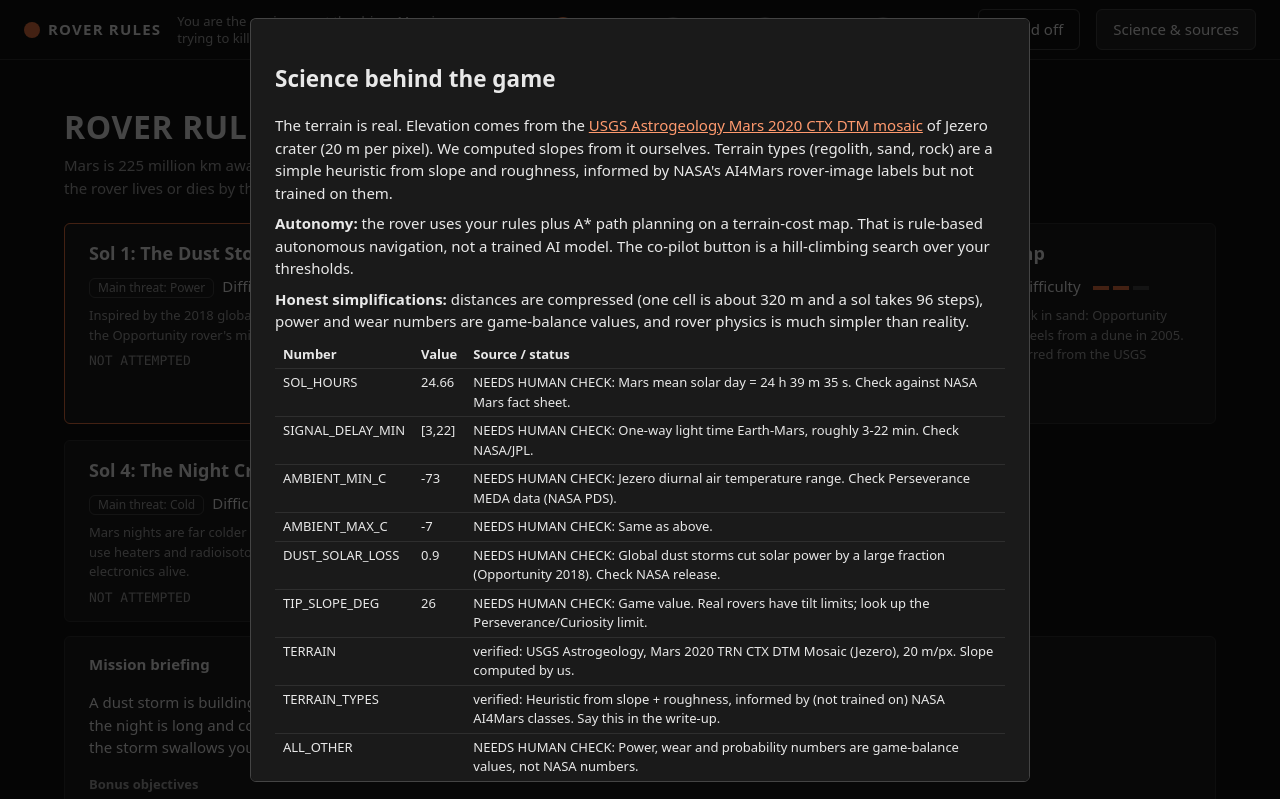
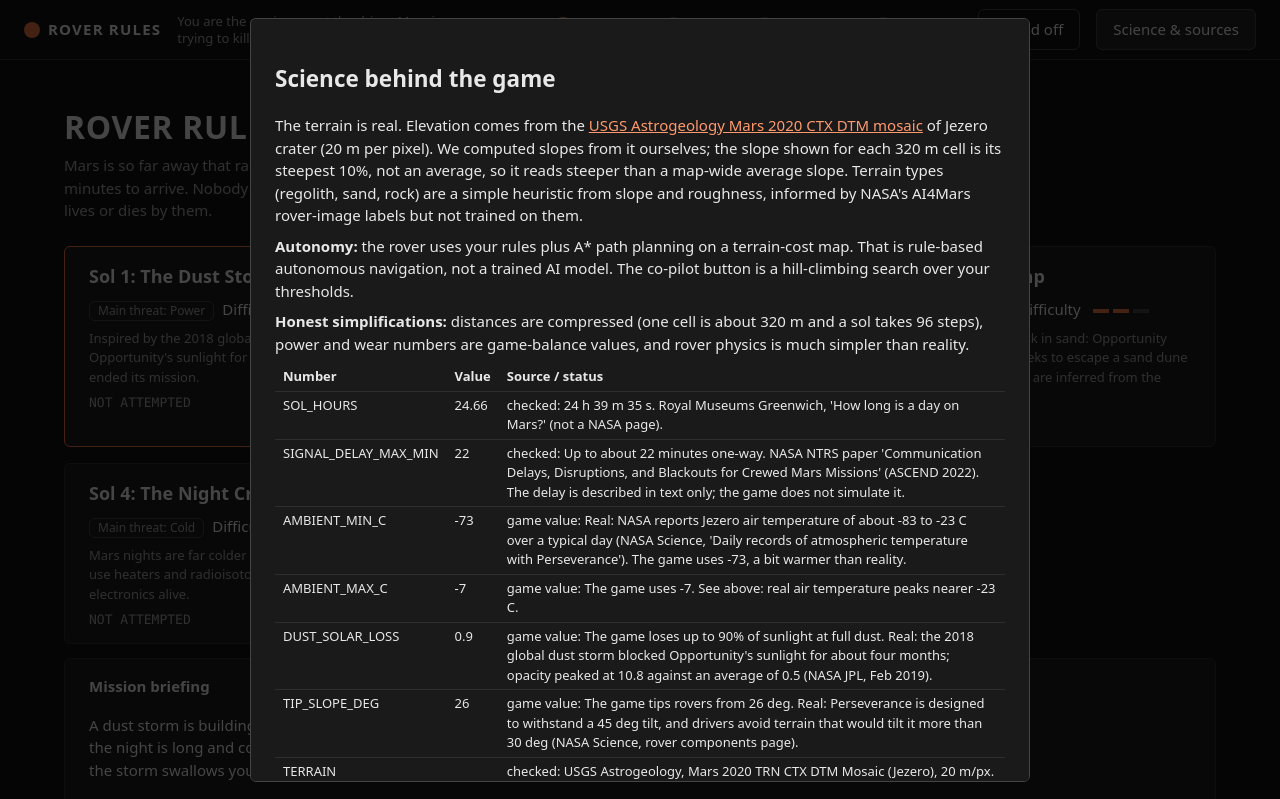
Before and after one commit to kak0yt0-che1/rover, a plain HTML site: page rover/index.html in a window 1280 px wide. Both pictures are taken after a click on the button "Science & sources". Shown: the top 799 px of the page. Drawn offline with Linux system fonts and the light colour scheme.

Commit message:
Merge sourced numbers, tune.js fix and test loader from rover-fixed.zip
Co-Authored-By: Claude Sonnet 5.5 <noreply@anthropic.com>

```diff
--- a/rover/src/config.js
+++ b/rover/src/config.js
@@ -1,5 +1,5 @@
 // All game numbers live here, each with a source note.
-// verified:false = still needs a human to check it against a NASA source (do NOT trust AI-recalled numbers).
+// Every entry in SOURCES says whether it was checked against a cited page or is a game value.
 (function () {
   const MR = (globalThis.MR = globalThis.MR || {});
 
@@ -36,19 +36,21 @@
     // budget
     BUDGET_MASS: 78,
     BUDGET_COST: 115,
-    SIGNAL_DELAY_MIN: [3, 22],    // one-way Earth-Mars, minutes (display only)
+    SIGNAL_DELAY_MAX_MIN: 22,     // one-way Earth-Mars, longest delay in minutes (shown in text only, NOT simulated)
   };
 
+  // verified:true  = we opened the cited page and the number matches.
+  // kind:"game"    = a game-balance value; the note says what the real world looks like for comparison.
   const SOURCES = {
-    SOL_HOURS: { verified: false, note: "Mars mean solar day = 24 h 39 m 35 s. Check against NASA Mars fact sheet." },
-    SIGNAL_DELAY_MIN: { verified: false, note: "One-way light time Earth-Mars, roughly 3-22 min. Check NASA/JPL." },
-    AMBIENT_MIN_C: { verified: false, note: "Jezero diurnal air temperature range. Check Perseverance MEDA data (NASA PDS)." },
-    AMBIENT_MAX_C: { verified: false, note: "Same as above." },
-    DUST_SOLAR_LOSS: { verified: false, note: "Global dust storms cut solar power by a large fraction (Opportunity 2018). Check NASA release." },
-    TIP_SLOPE_DEG: { verified: false, note: "Game value. Real rovers have tilt limits; look up the Perseverance/Curiosity limit." },
-    TERRAIN: { verified: true, note: "USGS Astrogeology, Mars 2020 TRN CTX DTM Mosaic (Jezero), 20 m/px. Slope computed by us." },
+    SOL_HOURS: { verified: true, note: "24 h 39 m 35 s. Royal Museums Greenwich, 'How long is a day on Mars?' (not a NASA page)." },
+    SIGNAL_DELAY_MAX_MIN: { verified: true, note: "Up to about 22 minutes one-way. NASA NTRS paper 'Communication Delays, Disruptions, and Blackouts for Crewed Mars Missions' (ASCEND 2022). The delay is described in text only; the game does not simulate it." },
+    AMBIENT_MIN_C: { kind: "game", note: "Real: NASA reports Jezero air temperature of about -83 to -23 C over a typical day (NASA Science, 'Daily records of atmospheric temperature with Perseverance'). The game uses -73, a bit warmer than reality." },
+    AMBIENT_MAX_C: { kind: "game", note: "The game uses -7. See above: real air temperature peaks nearer -23 C." },
+    DUST_SOLAR_LOSS: { kind: "game", note: "The game loses up to 90% of sunlight at full dust. Real: the 2018 global dust storm blocked Opportunity's sunlight for about four months; opacity peaked at 10.8 against an average of 0.5 (NASA JPL, Feb 2019)." },
+    TIP_SLOPE_DEG: { kind: "game", note: "The game tips rovers from 26 deg. Real: Perseverance is designed to withstand a 45 deg tilt, and drivers avoid terrain that would tilt it more than 30 deg (NASA Science, rover components page)." },
+    TERRAIN: { verified: true, note: "USGS Astrogeology, Mars 2020 TRN CTX DTM Mosaic (Jezero), 20 m/px. Slope computed by us: each 320 m cell uses the steepest 10% of its 20 m slopes, not an average." },
     TERRAIN_TYPES: { verified: true, note: "Heuristic from slope + roughness, informed by (not trained on) NASA AI4Mars classes. Say this in the write-up." },
-    ALL_OTHER: { verified: false, note: "Power, wear and probability numbers are game-balance values, not NASA numbers." },
+    ALL_OTHER: { kind: "game", note: "Power, wear and probability numbers are game-balance values, not NASA numbers." },
   };
 
   MR.CONFIG = CONFIG;
--- a/rover/src/missions.js
+++ b/rover/src/missions.js
@@ -17,7 +17,7 @@
       eventPool: ["dust_gust", "cold_snap", "rock_strike"],
       // storm builds from about step 24 to 40, holds, then clears slowly
       dust: (t) => (t < 56 ? ramp(t, 24, 40, 0.05, 0.75) : ramp(t, 56, 84, 0.75, 0.1)),
-      real: "Inspired by the 2018 global dust storm that ended the Opportunity rover's mission.",
+      real: "Inspired by the 2018 global dust storm that blocked Opportunity's sunlight for about four months and ended its mission.",
     },
     climb: {
       id: "climb",
@@ -44,7 +44,7 @@
     seed: 3303, planWeight: 0.1, tipSlope: 26, eventCount: 2,
     eventPool: ["rock_strike", "dust_gust", "cold_snap"],
     dust: () => 0.05,
-    real: "Real rovers have been stuck in sand: Opportunity spent weeks freeing its wheels from a dune in 2005. Terrain types here are inferred from the USGS elevation model.",
+    real: "Real rovers have been stuck in sand: Opportunity needed more than five weeks to escape a sand dune in 2005. Terrain types here are inferred from the USGS elevation model.",
   };
   MR.MISSIONS.night = {
     id: "night",
--- a/rover/src/sim.js
+++ b/rover/src/sim.js
@@ -96,7 +96,7 @@
         case "send_data":
           extraW = C.SEND_POWER_W;
           if (S.storage <= 0) notes.push("Nothing to send.");
-          else { S.science += S.pending; notes.push(`Data sent: +${S.pending} science. Arrives in ~${C.SIGNAL_DELAY_MIN[0]}-${C.SIGNAL_DELAY_MIN[1]} min.`); S.pending = 0; S.storage = 0; }
+          else { S.science += S.pending; notes.push(`Data sent: +${S.pending} science.`); S.pending = 0; S.storage = 0; }
           break;
         case "slow_down": wantMove = 0.5; break;
         case "reroute":
--- a/rover/src/tune.js
+++ b/rover/src/tune.js
@@ -32,7 +32,10 @@
       const range = sd.max - sd.min;
       let v = term.value + (rng() - 0.5) * range * 0.4;
       v = Math.round(v / sd.step) * sd.step;
-      term.value = Math.min(sd.max, Math.max(sd.min, v));
+      v = Math.min(sd.max, Math.max(sd.min, v));
+      // never accept a threshold that makes the rule impossible (e.g. battery < 0), which would just disable it
+      if ((term.op === "<" && v <= sd.min) || (term.op === ">" && v >= sd.max)) continue;
+      term.value = v;
       const sc = meanScore(design, cand, mission, seeds, opts.elseAction);
       if (sc.score > cur.score) { best = cand; cur = sc; }
     }
--- a/rover/src/ui.js
+++ b/rover/src/ui.js
@@ -27,11 +27,11 @@
   const NAMES = ["Pebble", "Dusty", "Rusty", "Sol", "Ziggy", "Comet", "Biscuit", "Orbit", "Pixel", "Nova", "Tumble", "Echo"];
   const FACTS = [
     "A Martian day (a sol) lasts about 24 hours 39 minutes.",
-    "Radio signals need roughly 3 to 22 minutes to cross the gap between Earth and Mars, so rovers drive themselves.",
-    "The 2018 global dust storm blocked so much sunlight that it ended the Opportunity rover's mission.",
-    "Curiosity's aluminium wheels were damaged by sharp rocks early in its mission, which changed how it is driven.",
-    "Mars nights fall far below -70 °C. Real rovers keep their electronics warm with heaters.",
-    "Opportunity once spent weeks freeing its wheels from a sand dune.",
+    "Radio signals can take up to about 22 minutes to cross the gap between Earth and Mars, so rovers have to drive themselves.",
+    "The 2018 global dust storm blocked Opportunity's sunlight for about four months. The rover never answered again after June 2018.",
+    "Curiosity's wheels wore down on sharp rocks, so Perseverance got narrower, larger and thicker aluminium wheels.",
+    "Air temperature in Jezero crater can drop to about -83 °C. Real rovers need heat to keep their electronics alive.",
+    "In 2005 Opportunity needed more than five weeks of planning and careful driving to escape a sand dune.",
   ];
   const noteCount = (tr, re) => tr.reduce((n, st) => n + st.notes.filter((x) => re.test(x)).length, 0);
   const last = (tr) => tr[tr.length - 1];
@@ -113,7 +113,7 @@
   const starStr = (n) => "★".repeat(n) + "☆".repeat(3 - n);
 
   // ---- 1. mission -----------------------------------------------------------
-  const MINFO = { storm: { icon: "🌪️", diff: 3, tip: "Power is everything. Dust eats your sunlight." }, climb: { icon: "⛰️", diff: 2, tip: "Steep ground flips rovers. Look before you drive." }, sand: { icon: "🏜️", diff: 2, tip: "" }, night: { icon: "🌙", diff: 3, tip: "" } };
+  const MINFO = { storm: { icon: "🌪️", diff: 3, tip: "Power is everything. Dust eats your sunlight." }, climb: { icon: "⛰️", diff: 2, tip: "Steep ground flips rovers. Look before you drive." }, sand: { icon: "🏜️", diff: 2, tip: "Soft sand traps fast wheels. Slow down when sand is ahead." }, night: { icon: "🌙", diff: 3, tip: "The cold kills slowly. Heat earlier and charge before the battery runs low." } };
   let typeTimer = 0;
   function typeText(el, text) {
     clearInterval(typeTimer); let i = 0; el.textContent = ""; el.classList.add("caret");
@@ -125,7 +125,7 @@
     const hero = h("div", { class: "hero" },
       h("div", { class: "sun" }),
       h("div", { class: "mtn", html: '<svg viewBox="0 0 1000 80" preserveAspectRatio="none" width="100%" height="80"><path d="M0 80V50L90 22 170 48 270 10 380 52 480 28 600 56 720 18 830 50 920 30 1000 52V80Z" fill="#6e2c14"/><path d="M0 80V62L120 42 240 64 400 40 560 66 700 44 860 66 1000 48V80Z" fill="#8a3b1c" opacity=".8"/></svg>' }),
-      h("div", { class: "title" }, h("h1", {}, "ROVER RULES"), h("p", {}, "Mars is 225 million km away. Nobody can steer. You write the rules, the rover lives or dies by them.")),
+      h("div", { class: "title" }, h("h1", {}, "ROVER RULES"), h("p", {}, "Mars is so far away that radio signals can take up to about 22 minutes to arrive. Nobody can steer. You write the rules, the rover lives or dies by them.")),
       h("div", { class: "driver", html: MR.roverSVG(MR.defaultDesign(), { drive: true }) }));
     el.replaceChildren(hero,
       h("div", { class: "grid2" }, MR.MISSION_LIST.map((m) => {
@@ -141,7 +141,7 @@
         h("h4", { class: "objh" }, "Bonus objectives"),
         h("ul", { class: "objs" }, (OBJ[G.mission.id] || []).map(([label], k) => h("li", { class: (objDone[G.mission.id] || [])[k] ? "done" : "" }, label))),
         h("p", { class: "small dim" }, `Badges collected: ${badgesGot.length} of ${BADGES.length}` + (badgesGot.length ? " · " + BADGES.filter((b) => badgesGot.includes(b[0])).map((b) => b[1]).join(", ") : "")),
-        h("p", { class: "small dim" }, `Signals take ${C.SIGNAL_DELAY_MIN[0]}-${C.SIGNAL_DELAY_MIN[1]} minutes to reach Mars. Design the rover, write IF-THEN rules, uplink them as one package, watch a Martian day (a sol), then read the replay and fix what failed.`)),
+        h("p", { class: "small dim" }, `Real signals can take up to about ${C.SIGNAL_DELAY_MAX_MIN} minutes to reach Mars, so the ground team sends one plan and the rover must carry it out alone. In the game: design the rover, write IF-THEN rules, uplink them once, watch a Martian day (a sol), then read the replay and fix what failed. You cannot change the rules mid-sol, and the radio delay itself is not simulated.`)),
       h("p", {}, h("button", { class: "btn primary big", onclick: () => { sfx("click"); go("design"); } }, "Enter the assembly bay  →")));
     typeText(brief, G.mission.brief);
   }
@@ -345,7 +345,9 @@
     { sensor: "temp", op: "<", value: -45, action: "heat" },
     { sensor: "battery", op: "<", value: 25, action: "charge" },
     { sensor: "slope_ahead", op: ">", value: 17, action: "reroute" },
-    { sensor: "storage", op: ">", value: 60, action: "send_data" },
+    { sensor: "storage", op: ">", value: 25, action: "send_data" },
+    // photos only in a one-hour window with a healthy battery, so the rover still drives the rest of the sol
+    { sensor: "time_of_day", op: ">=", value: 9, action: "take_photo", more: [{ sensor: "time_of_day", op: "<", value: 10 }, { sensor: "battery", op: ">", value: 50 }] },
   ];
 
   // quick "what are my chances" check: replays the sol on 12 different random seeds with the current program
@@ -397,7 +399,7 @@
             h("div", { class: "odds", id: "odds" }),
             ws,
             h("div", { style: "display:flex;gap:8px;flex-wrap:wrap;margin-top:16px" },
-              h("button", { class: "btn", onclick: () => { sfx("snap"); G.rules = EXAMPLE().filter((r) => rv.sensors.has(r.sensor) && rv.actions.has(r.action)).slice(0, rv.slots); G.elseAction = "follow_plan"; G.sel = null; commit(); } }, "Load example"),
+              h("button", { class: "btn", onclick: () => { sfx("snap"); G.rules = EXAMPLE().filter((r) => rv.sensors.has(r.sensor) && rv.actions.has(r.action)).slice(0, rv.slots); G.elseAction = "follow_plan"; G.sel = null; commit(); say("Example loaded: it survives and earns a little science from photos. A drill plus a trip to the sample site earns much more."); } }, "Load example"),
               h("button", { class: "btn", disabled: !G.rules.length || !rv.ok, title: "Replays the sol with 8 different random seeds and nudges your thresholds. It is search, not a trained model.", onclick: () => {
                 say("Co-pilot is trying thousands of numbers…");
                 setTimeout(() => {
@@ -478,7 +480,7 @@
     launchTimers.forEach(clearTimeout); launchTimers = [];
     const nR = Math.min(G.rules.length, rover().slots);
     const fact = $("lfact"); if (fact) fact.textContent = "Did you know? " + FACTS[Math.floor(Math.random() * FACTS.length)];
-    const lines = ["> PACKAGING ROVER PROGRAM…", `> ${nR} RULE${nR === 1 ? "" : "S"} COMPILED · HARDWARE CHECK OK`, `> UPLINK TO MARS (one-way delay ${C.SIGNAL_DELAY_MIN[0]}-${C.SIGNAL_DELAY_MIN[1]} min, skipped for the game)`, "> ROVER ONLINE. YOU CANNOT CHANGE ANYTHING NOW."];
+    const lines = ["> PACKAGING ROVER PROGRAM…", `> ${nR} RULE${nR === 1 ? "" : "S"} COMPILED · HARDWARE CHECK OK`, `> UPLINK TO MARS (real one-way delay: up to about ${C.SIGNAL_DELAY_MAX_MIN} min, not simulated in the game)`, "> ROVER ONLINE. YOU CANNOT CHANGE ANYTHING NOW."];
     lines.forEach((t, k) => launchTimers.push(setTimeout(() => { if (G.loopId !== id) return; const n = $("l" + (k + 1)); if (n) n.textContent = t; const p = $("lpg"); if (p) p.style.width = ((k + 1) / lines.length) * 100 + "%"; sfx("click"); }, 350 + k * 650)));
     launchTimers.push(setTimeout(() => { if (G.loopId === id) endLaunch(); }, 350 + lines.length * 650 + 300));
   }
@@ -526,7 +528,8 @@
     const pulse = 8 + 3 * Math.sin(now / 280);
     g.strokeStyle = "#f2c94c"; g.lineWidth = 2.5; g.beginPath(); g.arc(cx(m.goal[0]), cy(m.goal[1]), pulse, 0, 7); g.stroke();
     g.strokeStyle = "rgba(242,201,76,.4)"; g.beginPath(); g.arc(cx(m.goal[0]), cy(m.goal[1]), pulse + 7, 0, 7); g.stroke();
-    g.fillStyle = "#f2c94c"; g.font = `bold ${11 / Z}px sans-serif`; g.fillText("GOAL / SAMPLE", cx(m.goal[0]) - 34 / Z, cy(m.goal[1]) - 20 / Z);
+    g.save(); g.font = `bold ${11 / Z}px sans-serif`; g.textAlign = "center"; g.lineWidth = 3 / Z; g.strokeStyle = "rgba(0,0,0,.75)"; g.fillStyle = "#f2c94c";
+    g.strokeText("GOAL / SAMPLE", cx(m.goal[0]), cy(m.goal[1]) - (pulse + 16)); g.fillText("GOAL / SAMPLE", cx(m.goal[0]), cy(m.goal[1]) - (pulse + 16)); g.restore();
     // rover sprite, turned toward where it is heading
     const rx = px, ry = py;
     const dx = b.x - a.x, dy = b.y - a.y; if (dx || dy) G.ang = Math.atan2(dy, dx);
@@ -670,11 +673,11 @@
     const d = $("about");
     d.replaceChildren(
       h("h2", {}, "Science behind the game"),
-      h("p", {}, "The terrain is real. Elevation comes from the ", h("a", { href: T.url, target: "_blank", rel: "noopener" }, "USGS Astrogeology Mars 2020 CTX DTM mosaic"), " of Jezero crater (20 m per pixel). We computed slopes from it ourselves. Terrain types (regolith, sand, rock) are a simple heuristic from slope and roughness, informed by NASA's AI4Mars rover-image labels but not trained on them."),
+      h("p", {}, "The terrain is real. Elevation comes from the ", h("a", { href: T.url, target: "_blank", rel: "noopener" }, "USGS Astrogeology Mars 2020 CTX DTM mosaic"), " of Jezero crater (20 m per pixel). We computed slopes from it ourselves; the slope shown for each 320 m cell is its steepest 10%, not an average, so it reads steeper than a map-wide average slope. Terrain types (regolith, sand, rock) are a simple heuristic from slope and roughness, informed by NASA's AI4Mars rover-image labels but not trained on them."),
       h("p", {}, h("b", {}, "Autonomy: "), "the rover uses your rules plus A* path planning on a terrain-cost map. That is rule-based autonomous navigation, not a trained AI model. The co-pilot button is a hill-climbing search over your thresholds."),
       h("p", {}, h("b", {}, "Honest simplifications: "), "distances are compressed (one cell is about 320 m and a sol takes 96 steps), power and wear numbers are game-balance values, and rover physics is much simpler than reality."),
       h("table", {}, h("tr", {}, h("th", {}, "Number"), h("th", {}, "Value"), h("th", {}, "Source / status")),
-        ...Object.entries(MR.SOURCES).map(([k, v]) => h("tr", {}, h("td", {}, k), h("td", {}, k in C ? JSON.stringify(C[k]) : ""), h("td", {}, (v.verified ? "verified: " : "NEEDS HUMAN CHECK: ") + v.note)))),
+        ...Object.entries(MR.SOURCES).map(([k, v]) => h("tr", {}, h("td", {}, k), h("td", {}, k in C ? JSON.stringify(C[k]) : ""), h("td", {}, (v.kind === "game" ? "game value: " : v.verified ? "checked: " : "NEEDS HUMAN CHECK: ") + v.note)))),
       h("p", { class: "small dim" }, "AI use: this project's code was written with an AI assistant (Claude) and tested by the team. See the submission's AI-use statement."),
       h("p", {}, h("button", { class: "btn", onclick: () => d.close() }, "Close")));
     d.showModal();
--- a/rover/style.css
+++ b/rover/style.css
@@ -274,3 +274,5 @@ table { border-collapse:collapse; width:100%; font-size:13px; } td, th { border-
 .nameinput { background:var(--bg); color:var(--text); border:1px solid var(--line2); border-radius:var(--r); padding:0 var(--s1); min-height:32px; width:140px; margin:0 var(--s1); font:inherit; }
 .stage .label { display:flex; align-items:center; flex-wrap:wrap; }
 .launch .dimline { color:var(--dim); margin-top:var(--s2); font-family:system-ui,sans-serif; }
+
+#map, #chart { width:100%; height:auto; }
```
Also changed, not shown: rover/test/balance_test.js (+3 -1 lines), rover/test/console_test.js (+3 -1 lines), rover/README.md.
